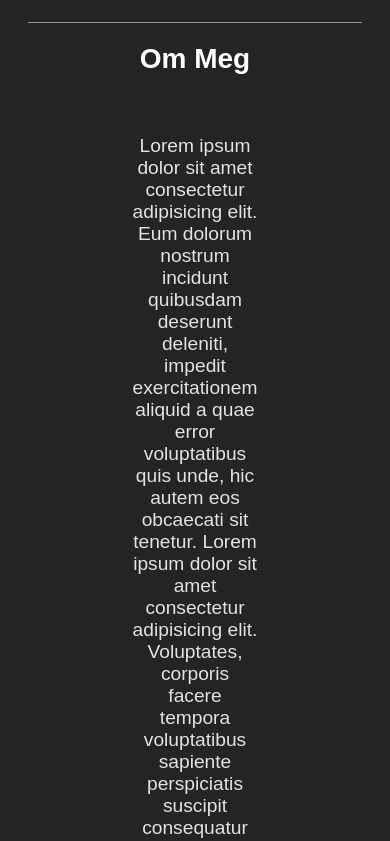
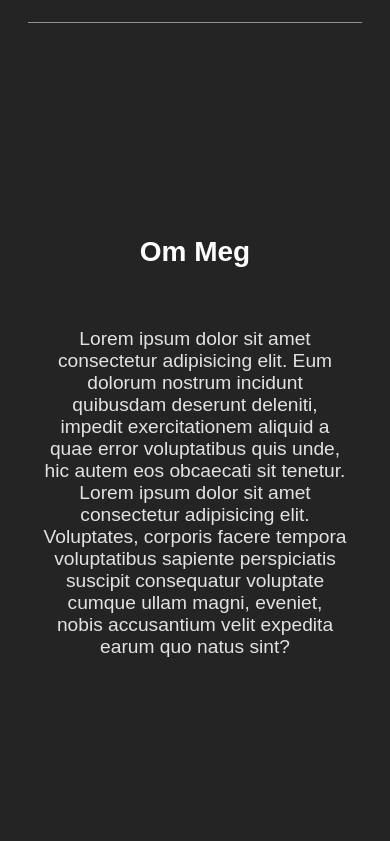
Before and after one commit to Jostein24sfj/react-portefolie, a React (Vite) app: page / in a window 390 px wide. Shown: the part 900-1741 px from the top of the page. Built offline with nearby package versions, Linux system fonts and the light colour scheme.

Commit message:
fixed padding

```diff
--- a/src/AboutMe/AboutMe.css
+++ b/src/AboutMe/AboutMe.css
@@ -18,7 +18,7 @@
   overflow: hidden; /* Ensures triangles stay inside */
 }
 
-.aboutMeP {
+/* .aboutMeP {
   padding-left: 112px;
   padding-right: 112px;
-}
+} */
--- a/src/App.css
+++ b/src/App.css
@@ -34,7 +34,7 @@
   display: flex;
   flex-direction: column;
   gap: 64px;
-  padding: 64px 160px;
+  padding: 64px 260px;
 }
 
 /* .logoTheme {
@@ -61,6 +61,18 @@
   } */
   main {
     gap: 28px;
+    padding: 28px 48px;
+  }
+}
+
+@media screen and (max-width: 425px) {
+  /* body {
+
+    gap: 100px;
+    grid-template-columns: 1fr 1fr;
+  } */
+  main {
+    gap: 28px;
     padding: 28px 28px;
   }
 }
--- a/src/Prosjekter/Prosjekter.css
+++ b/src/Prosjekter/Prosjekter.css
@@ -49,7 +49,7 @@
   padding: 10px;
   background-color: var(--primary);
   border: 2px solid var(--tertiary);
-  width: 388px;
+  max-width: 388px;
   height: 412px;
 }
 
```
